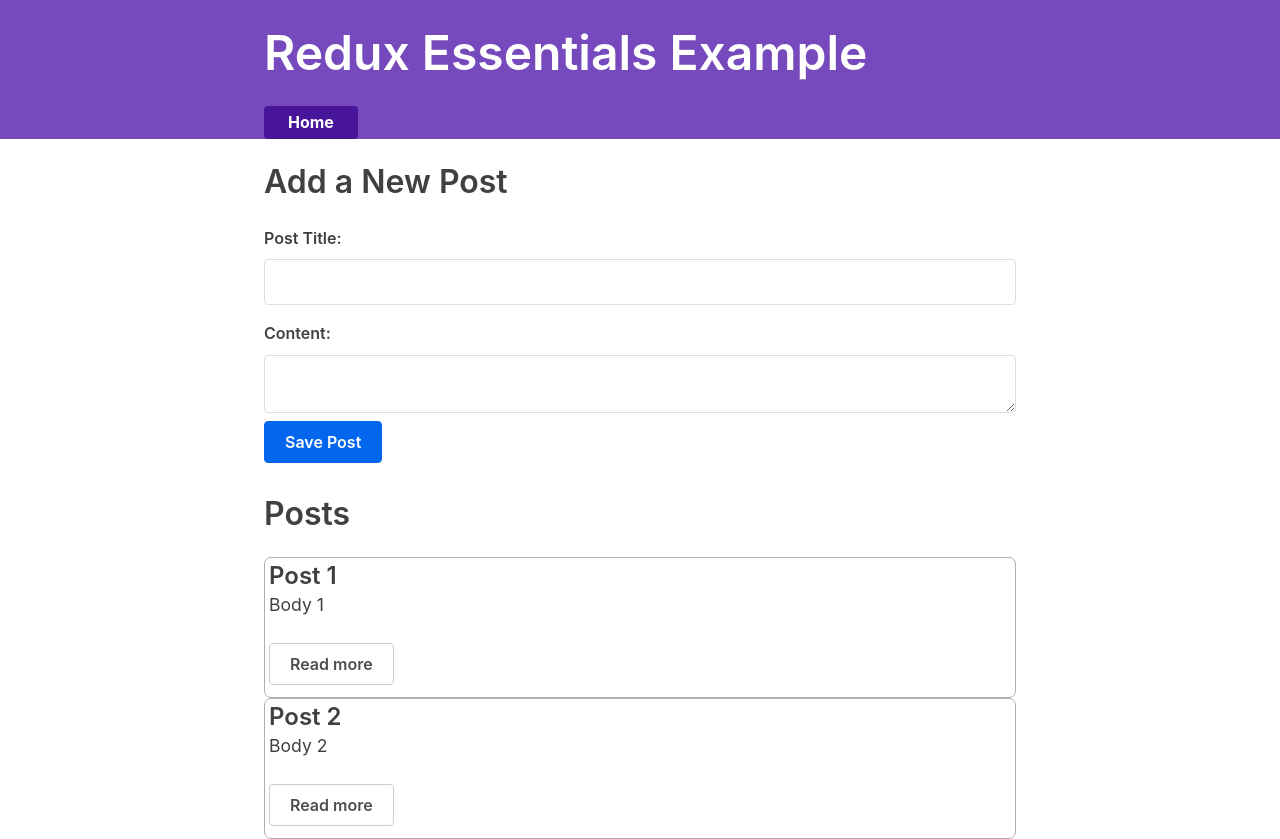
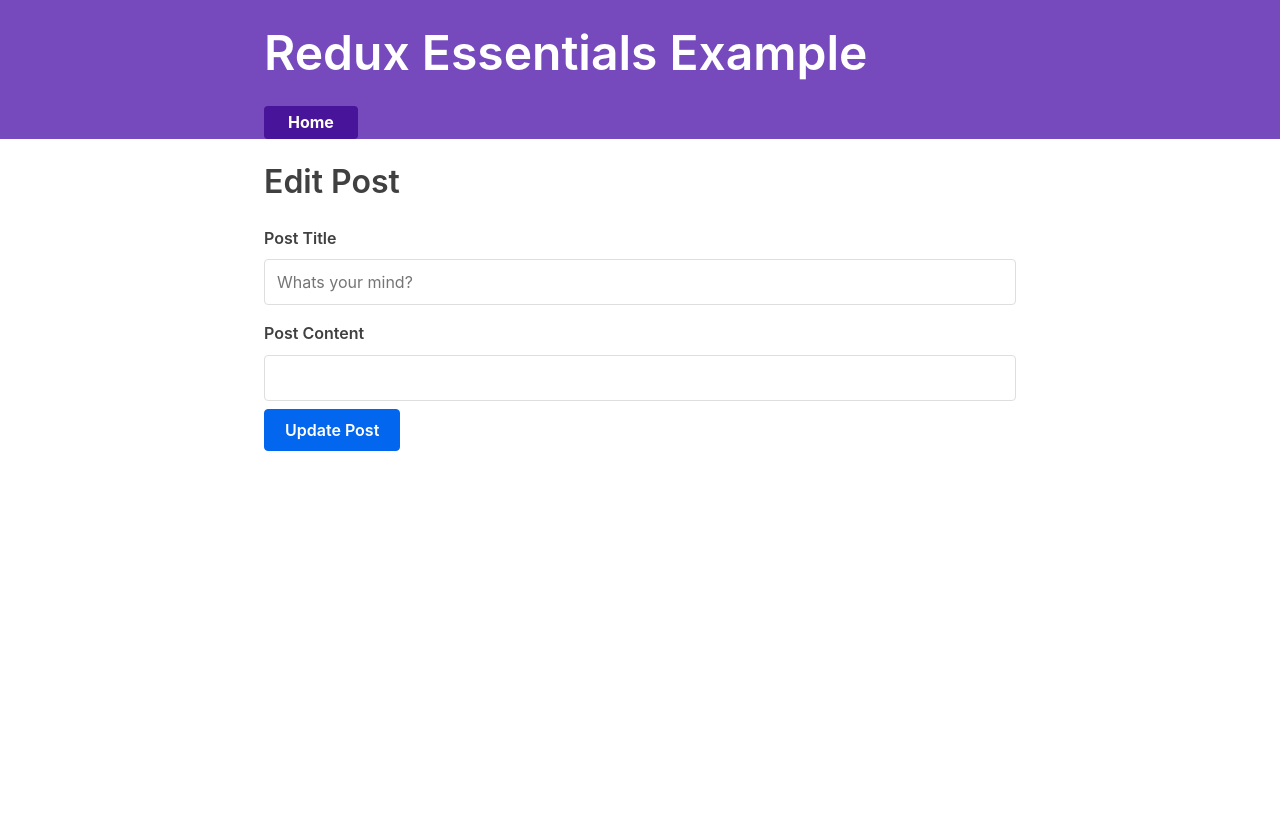
Before and after one commit to ozzkan-burak/redux-toolkit-social, a React (Create React App) app: page /edit-post/1 in a window 1280 px wide. Before the commit this address led to /. After the commit the page ends 800 px from the top, so only its background shows below. Built offline with nearby package versions, Linux system fonts and the light colour scheme; what @mswjs/data, mock-socket, txtgen would draw is missing.

Commit message:
episode4

```diff
--- a/src/App.js
+++ b/src/App.js
@@ -11,6 +11,7 @@
 import AddPostForm from './features/posts/AddPostForm';
 import PostList from './features/posts/PostList';
 import SinglePostPage from './features/posts/SinglePostPage';
+import EditPostForm from './features/posts/EditPostForm';
 
 function App() {
   return (
@@ -28,7 +29,8 @@
               </>
             )}
           />
-          <Route exact path="/posts/:postId" component={SinglePostPage} />
+          <Route exact path="/posts/:id" component={SinglePostPage} />
+          <Route exact path="/edit-post/:id" component={EditPostForm} />
           <Redirect to="/" />
         </Switch>
       </div>
--- /dev/null
+++ b/src/features/posts/EditPostForm.jsx
@@ -0,0 +1,57 @@
+import React, { useState } from 'react'
+import { useSelector, useDispatch } from 'react-redux'
+import { useHistory, useParams } from 'react-router-dom'
+// actions
+import {postUpdated} from './postsSlice'
+
+const EditPostForm = () => {
+
+  const { id } = useParams();
+
+  const post = useSelector(state => state.posts.find(post => post.id === Number(id)));
+  const { title, setTitle } = useState(post.title);
+  const {content, setContent} = useState(post.content);
+
+  console.log(post.content)
+
+  const dispatch = useDispatch();
+  const history = useHistory();
+
+
+  const savePost = () => {
+    if(title && content){
+      dispatch(postUpdated({id, title, content}));
+      history.push(`/posts/${id}`);
+    }
+  }
+
+  return (
+    <section>
+      <h2>Edit Post</h2>
+      <form>
+        <label htmlFor="postTitle">Post Title</label>
+        <input
+          type="text"
+          id="postTitle"
+          name="postTitle"
+          placeholder="Whats your mind?"
+          value={title}
+          onChange={(e) => setTitle(prevState => prevState = e.target.value)}
+        />
+        <label htmlFor="postTitle">Post Content</label>
+        <input
+          type="text"
+          id="postContent"
+          name="postContent"
+          value={content}
+          onChange={(e) => setContent(prevState => prevState = e.target.value)}
+        />
+        <button type="button" onClick={savePost}>
+          Update Post
+        </button>
+      </form>
+    </section>
+  )
+}
+
+export default EditPostForm
--- a/src/features/posts/SinglePostPage.jsx
+++ b/src/features/posts/SinglePostPage.jsx
@@ -1,12 +1,16 @@
 import React from 'react'
 import { useSelector } from 'react-redux';
+import { Link } from 'react-router-dom';
+import { useParams } from 'react-router-dom'
 
-const SinglePostPage = ({match}) => {
+const SinglePostPage = () => {
 
-  const {postId} = match.params;
+  let {id} = useParams();
+
+  console.log(id)
 
   const post = useSelector((state)=>
-    state.posts.find(post => post.id == postId)
+    state.posts.find(post => post.id === Number(id))
   )
 
   if(!post) {
@@ -17,9 +21,10 @@
     <section>
       <article>
         <h2>{post.title}</h2>
-        <p className='post-conten'>
+        <p className='post-content'>
           {post.content}
         </p>
+        <Link to={`/edit-post/${id}`}>Edit Post</Link>
       </article>
     </section>
   )
--- a/src/features/posts/postsSlice.js
+++ b/src/features/posts/postsSlice.js
@@ -1,5 +1,4 @@
 import {createSlice} from '@reduxjs/toolkit';
-import { id } from 'date-fns/locale';
 
 const initialState = [
     {id: 1, title: 'Post 1', content: 'Body 1'},
@@ -15,7 +14,7 @@
         },
         postUpdated: (state, action) => {
             const {id, title, content} = action.payload;
-            const existingPost = state.find(post => post.id === action.payload.id);
+            const existingPost = state.find(post => post.id === id);
             if(existingPost){
                 existingPost.title = title;
                 existingPost.content = content;
```
